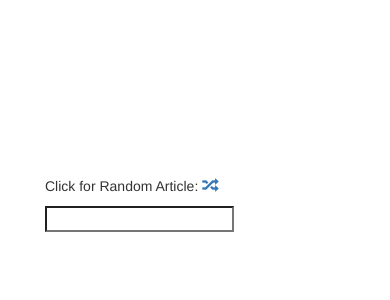
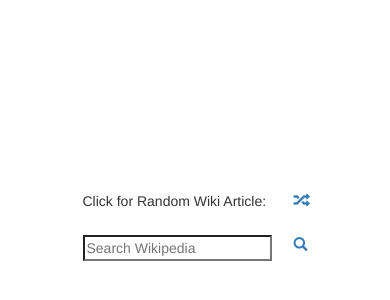
Before and after one commit to iabrenne/Wikipedia-Viewer, a plain HTML site: page index.html in a window 390 px wide. Shown: the part 196-496 px from the top of the page. Drawn offline with nearby package versions, Linux system fonts and the light colour scheme.

Commit message:
Added random article feature and added flexbox styling

```diff
--- a/css/style.css
+++ b/css/style.css
@@ -1,19 +1,28 @@
 #search-div{
 	position: absolute;
+	display:flex;
+	flex-direction: column;
+	justify-content:space-between;
 	margin: auto;
 	top: 0;
 	right: 0;
 	bottom: 0;
 	left: 0;
-	width: 300px;
-	height: 100px;
+	width: 225px;
+	height: 70px;
 }
 
 #results{
 	position:absolute;
-	top:3vh;
+	top:8vh;
 }
 
-a{
-	text-decoration: none;
+#random-div{
+	display:flex;
+	justify-content:space-between;
 }
+
+#search-box-div{
+	display:flex;
+	justify-content:space-between;
+}
--- a/index.html
+++ b/index.html
@@ -15,13 +15,19 @@
 
 		<div id="search-div">
 
-				<p> Click for Random Article:
+				<div id="random-div">Click for Random Wiki Article:
 					<a href = "https://en.wikipedia.org/wiki/Special:Random" target="_blank">
-						<span class="glyphicon glyphicon-random"></span>
+						<span class="glyphicon glyphicon-random" data-toggle="tooltip" title="Random Article" data-placement="right"></span>
 					</a>
-				</p>
-			</a>
-			<input id ="search-box" type="search">
+				</div>
+
+				<div id=search-box-div>
+					<input id ="search-box" type="search" placeholder="Search Wikipedia">
+					<a href = "#" id="search-icon">
+						<span class="glyphicon glyphicon-search" data-toggle="tooltip" title="Search" data-placement="right"></span>
+					</a>
+				</div>
+
 		</div>
 
 		<div id=results>
--- a/js/index.js
+++ b/js/index.js
@@ -18,19 +18,8 @@ var queryString = {
 	"origin":"*"
 };
 
+var searchIt = function() {
 
-
-$(document).ready(function(){
-
-	$("#search-box").on("change",function(){
-		searchRequestValueChanged = true;
-	});
-
-	$(document).on("keyup",function(myEvent){
-		var myKeyCode = myEvent.keyCode;
-
-		/* Checking if user pressed an Enter key */
-		if (myKeyCode == 13) {
 	if (searchRequestValueChanged){
 		queryString.gsrsearch = $("#search-box").val();
 
@@ -60,9 +49,36 @@ $(document).ready(function(){
 
 	}
 
+};
+
+
+
+$(document).ready(function(){
+
+	$('[data-toggle="tooltip"]').tooltip();
+
+	$("#search-box").on("change",function(){
+		searchRequestValueChanged = true;
+	});
+
+	$(document).on("keyup",function(myEvent){
+		var myKeyCode = myEvent.keyCode;
+
+		/* Checking if user pressed an Enter key */
+		if (myKeyCode == 13) {
+
+			searchIt();
+
 		}
 
 	});
 
 
+	$("#search-icon").on("click",function(){
+
+		searchIt();
+
 	});
+
+
+});
```
Lines whose indentation alone changed are shown as unchanged.
